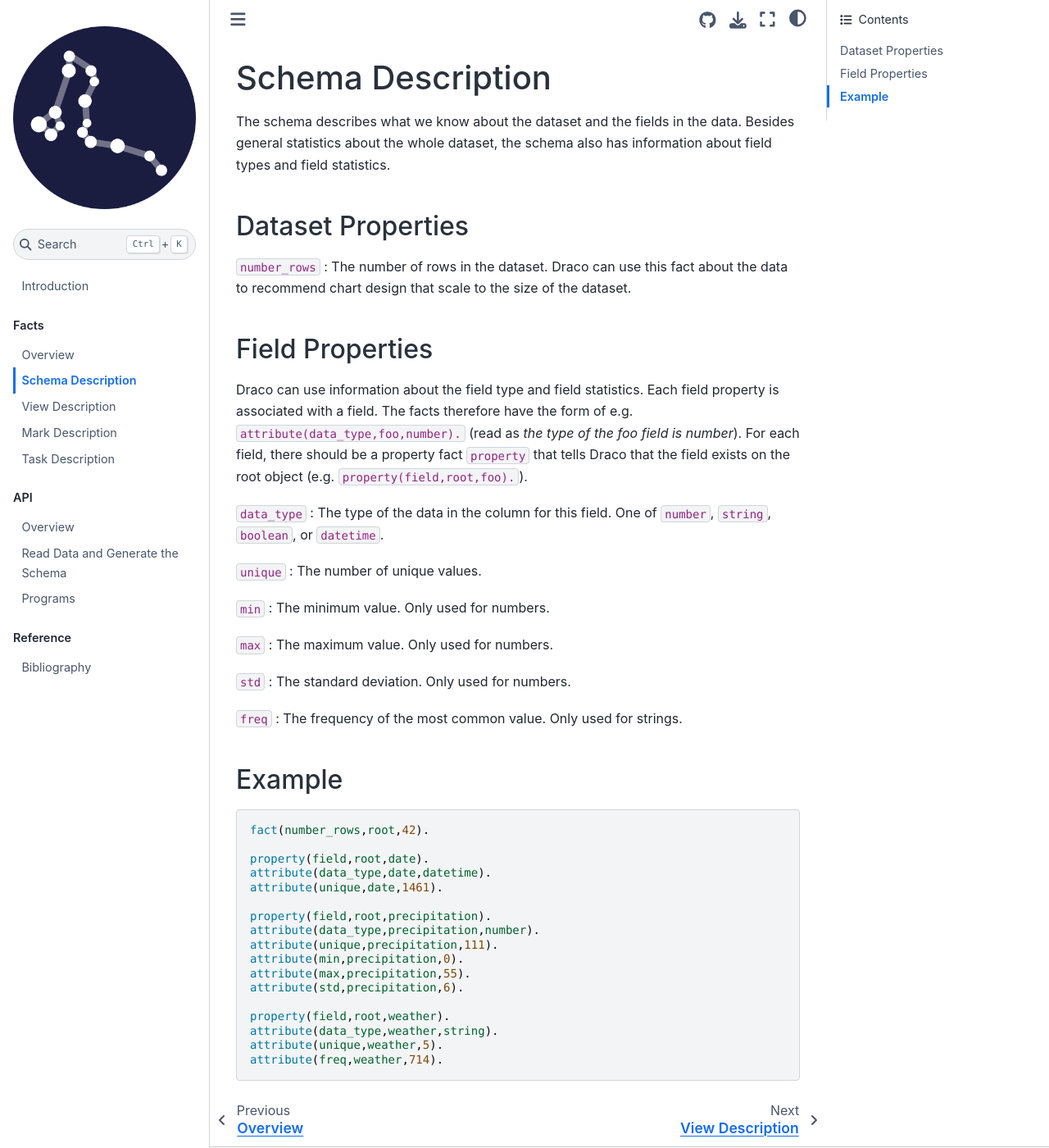
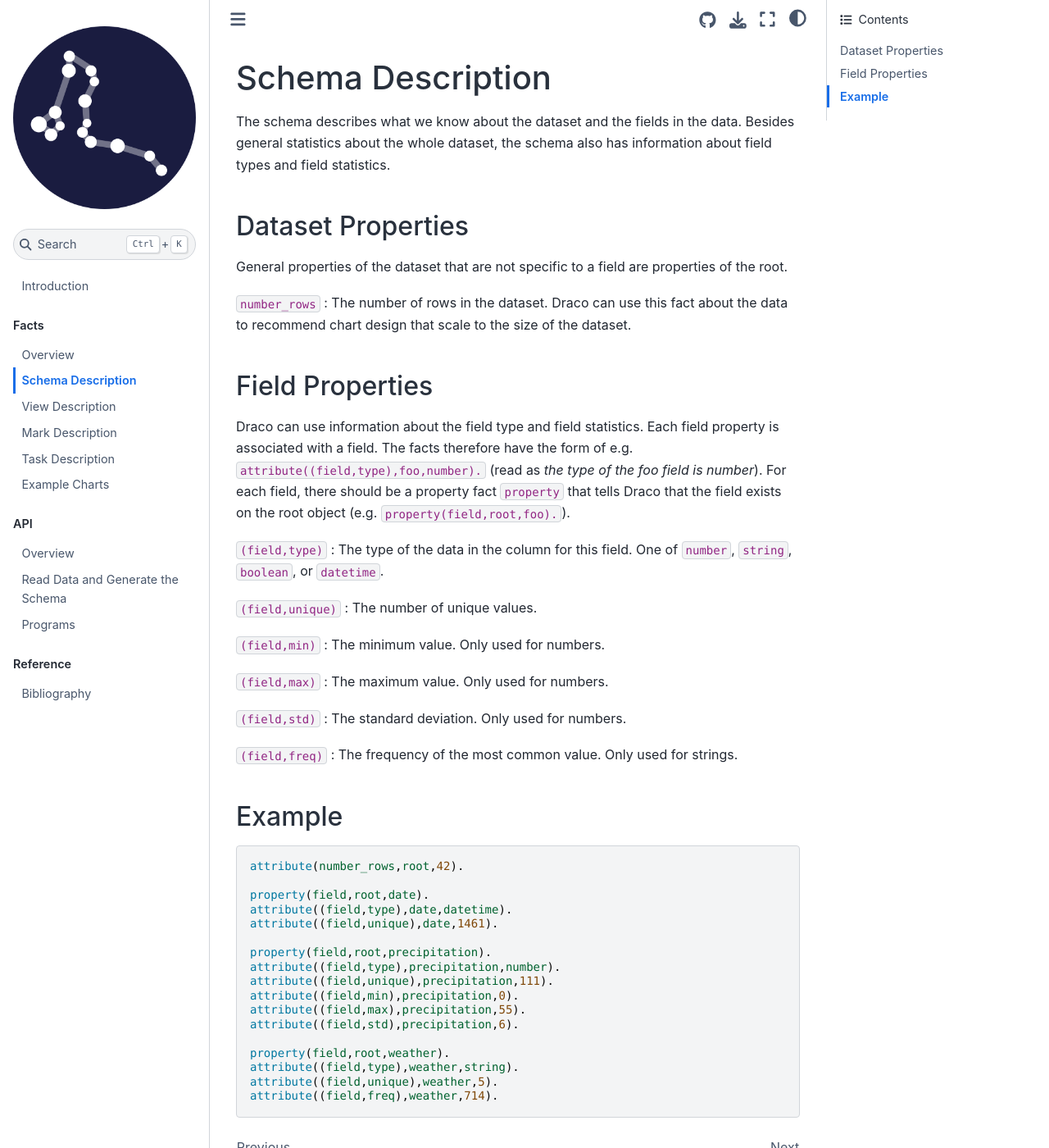
Before and after one commit to cmudig/draco2, a Jupyter Book: the page built from docs/facts/schema.md, in a window 1280 px wide and 1400 px high. Shown: the whole window at 82% size. Built offline with Jupyter Book 1.0.4 settings and Sphinx 7.4.7 and the Sphinx Book theme 1.1.4, drawn with Linux system fonts in a browser that asks for light colours.

Commit message:
feat: simplify encoding (#57)
* feat: add parent path in fact utils

* feat: simplify encoding of nested data

* docs: add examples

````diff
--- a/docs/_toc.yml
+++ b/docs/_toc.yml
@@ -10,6 +10,7 @@
     - file: facts/view
     - file: facts/mark
     - file: facts/task
+    - file: facts/examples
 
 - part: API
   chapters:
--- a/docs/facts/schema.md
+++ b/docs/facts/schema.md
@@ -4,49 +4,51 @@
 
 ## Dataset Properties
 
+General properties of the dataset that are not specific to a field are properties of the root.
+
 `number_rows`
 : The number of rows in the dataset. Draco can use this fact about the data to recommend chart design that scale to the size of the dataset.
 
 ## Field Properties
 
-Draco can use information about the field type and field statistics. Each field property is associated with a field. The facts therefore have the form of e.g. `attribute(data_type,foo,number).` (read as _the type of the foo field is number_). For each field, there should be a property fact `property` that tells Draco that the field exists on the root object (e.g. `property(field,root,foo).`).
+Draco can use information about the field type and field statistics. Each field property is associated with a field. The facts therefore have the form of e.g. `attribute((field,type),foo,number).` (read as _the type of the foo field is number_). For each field, there should be a property fact `property` that tells Draco that the field exists on the root object (e.g. `property(field,root,foo).`).
 
-`data_type`
+`(field,type)`
 : The type of the data in the column for this field. One of `number`, `string`, `boolean`, or `datetime`.
 
-`unique`
+`(field,unique)`
 : The number of unique values.
 
-`min`
+`(field,min)`
 : The minimum value. Only used for numbers.
 
-`max`
+`(field,max)`
 : The maximum value. Only used for numbers.
 
-`std`
+`(field,std)`
 : The standard deviation. Only used for numbers.
 
-`freq`
+`(field,freq)`
 : The frequency of the most common value. Only used for strings.
 
 ## Example
 
 ```prolog
-fact(number_rows,root,42).
+attribute(number_rows,root,42).
 
 property(field,root,date).
-attribute(data_type,date,datetime).
-attribute(unique,date,1461).
+attribute((field,type),date,datetime).
+attribute((field,unique),date,1461).
 
 property(field,root,precipitation).
-attribute(data_type,precipitation,number).
-attribute(unique,precipitation,111).
-attribute(min,precipitation,0).
-attribute(max,precipitation,55).
-attribute(std,precipitation,6).
+attribute((field,type),precipitation,number).
+attribute((field,unique),precipitation,111).
+attribute((field,min),precipitation,0).
+attribute((field,max),precipitation,55).
+attribute((field,std),precipitation,6).
 
 property(field,root,weather).
-attribute(data_type,weather,string).
-attribute(unique,weather,5).
-attribute(freq,weather,714).
+attribute((field,type),weather,string).
+attribute((field,unique),weather,5).
+attribute((field,freq),weather,714).
 ```
````
Also changed, not shown: docs/facts/intro.md (+11 -3 lines), docs/facts/mark.md (+3 -3 lines), docs/facts/view.md (+15 -1 lines), draco/__init__.py (+6 -1 lines), docs/facts/examples.ipynb (added), 10 other files.
